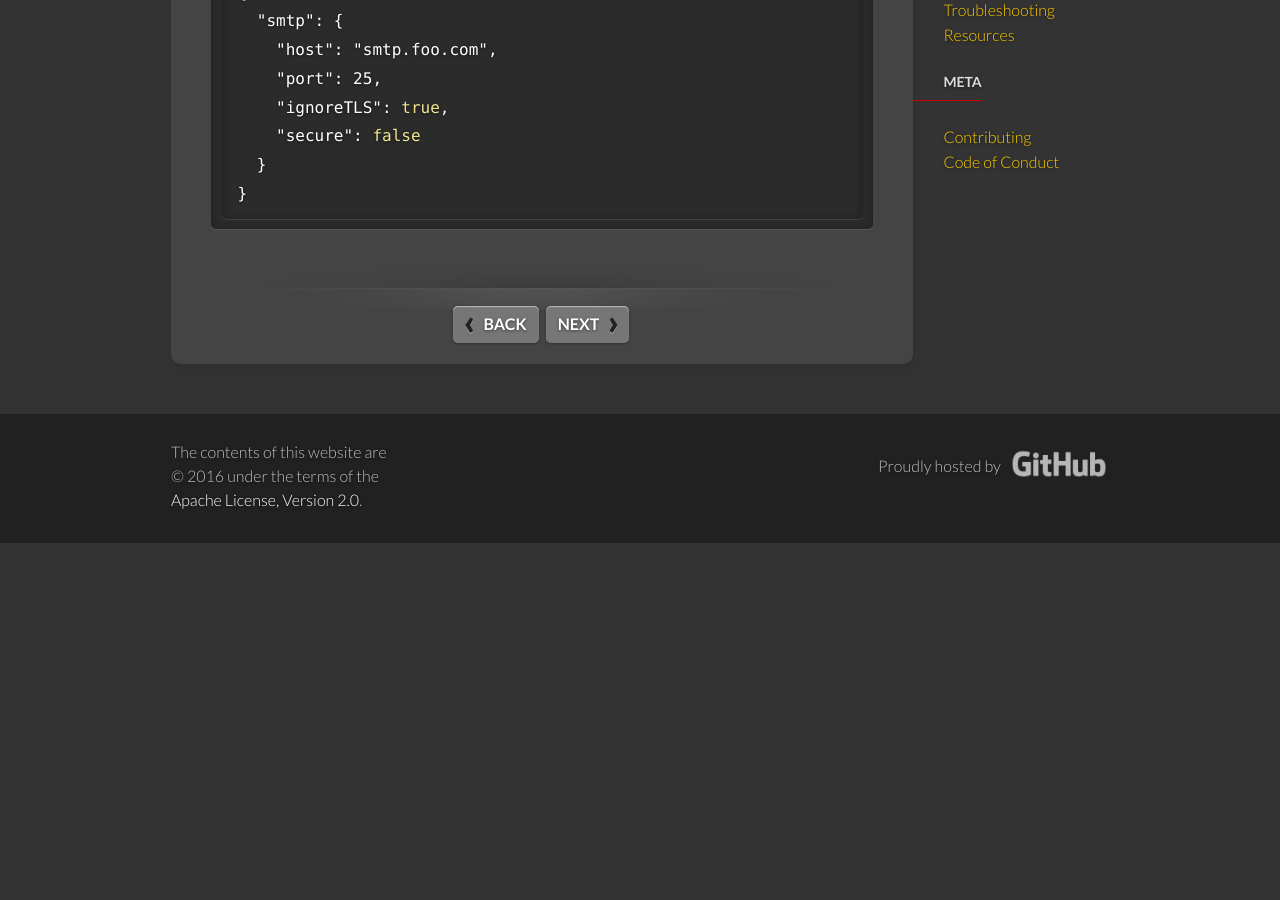
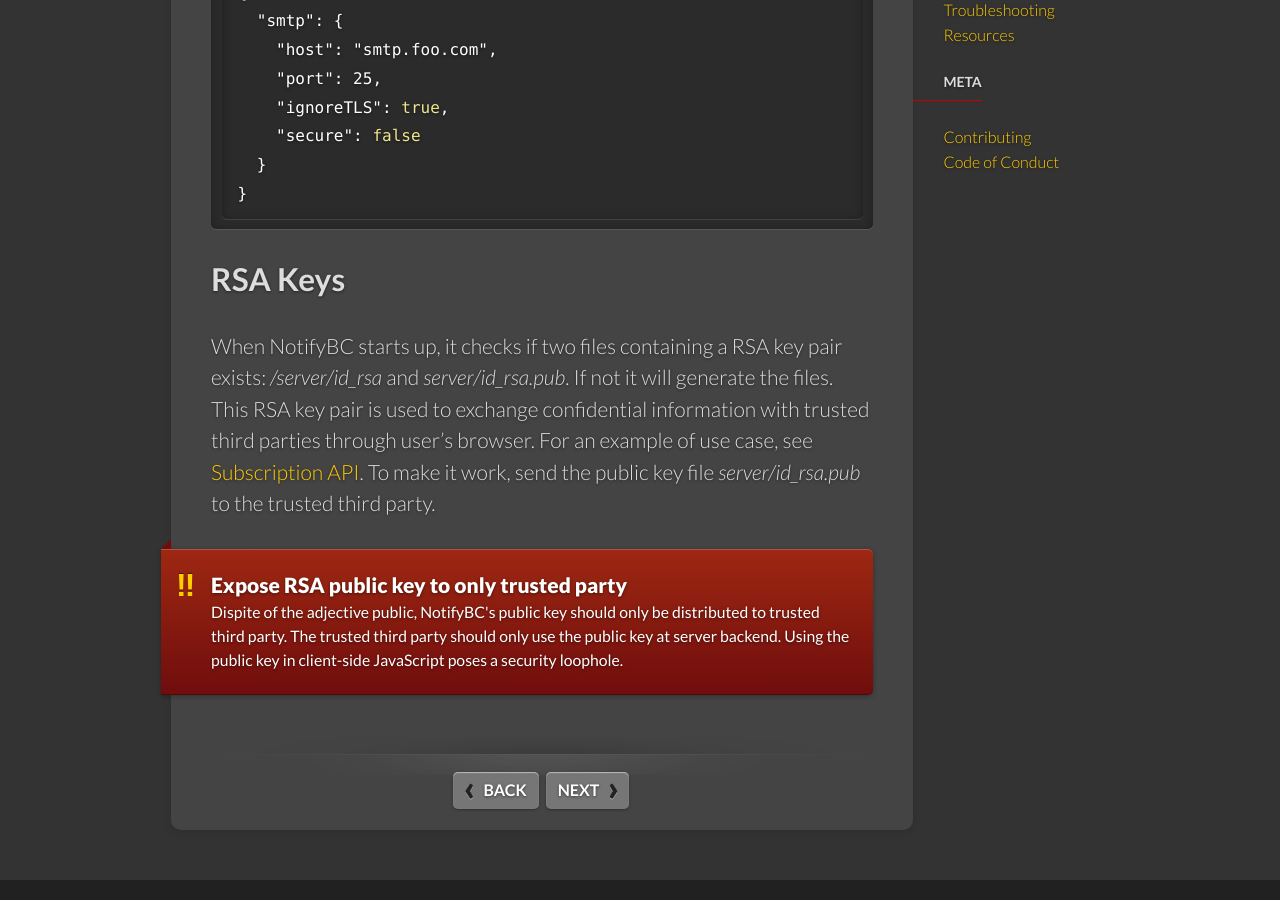
Before and after one commit to bcgov/MyGovBC-notification-server, a Jekyll site: the page built from docs/_docs/configuration.md, in a window 1280 px wide and 900 px high, scrolled down 649 px. Built offline with Jekyll 4.4.1, drawn with Linux system fonts in a browser that asks for light colours; before the commit the page ends 1192 px from its top, so only the background shows below that.

Commit message:
updated docs

````diff
--- a/docs/_docs/configuration.md
+++ b/docs/_docs/configuration.md
@@ -18,3 +18,11 @@
   }
 }
 ```
+
+## RSA Keys
+When NotifyBC starts up, it checks if two files containing a RSA key pair exists: */server/id_rsa* and *server/id_rsa.pub*. If not it will generate the files. This RSA key pair is used to exchange confidential information with trusted third parties through user's browser. For an example of use case, see [Subscription API](../api-subscription/). To make it work, send the public key file *server/id_rsa.pub* to the trusted third party.
+
+<div class="note warning">
+  <h5>Expose RSA public key to only trusted party</h5>
+  <p>Dispite of the adjective public, NotifyBC's public key should only be distributed to trusted third party. The trusted third party should only use the public key at server backend. Using the public key in client-side JavaScript poses a security loophole.</p>
+</div>
````
Also changed, not shown: docs/_docs/api-subscription.md (+1 -1 lines).
